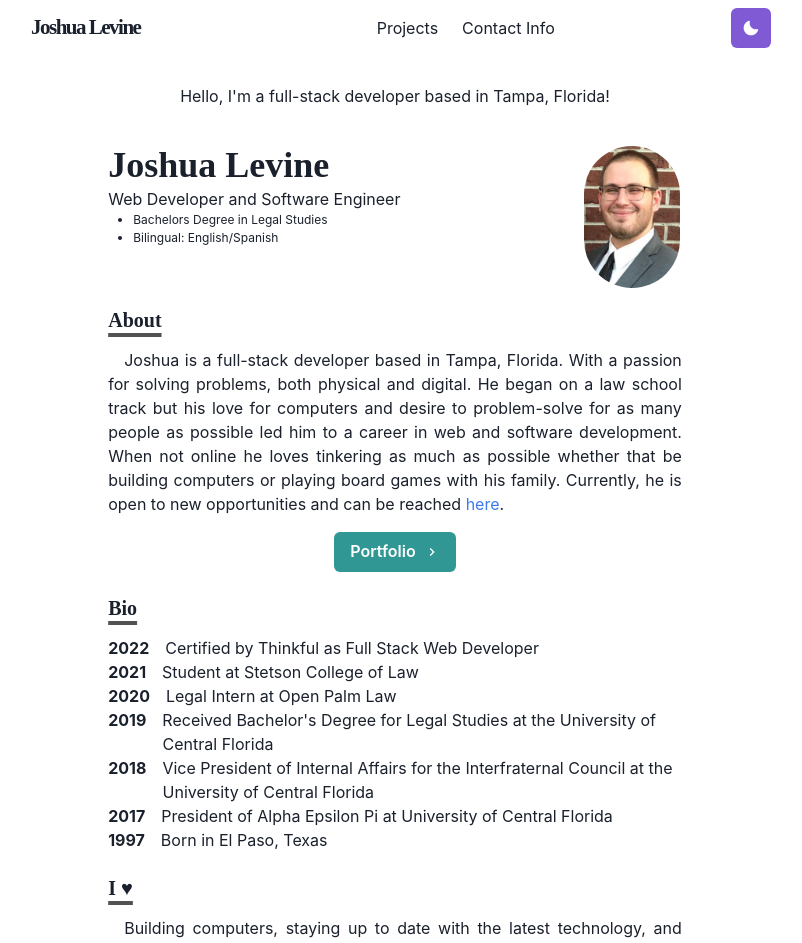
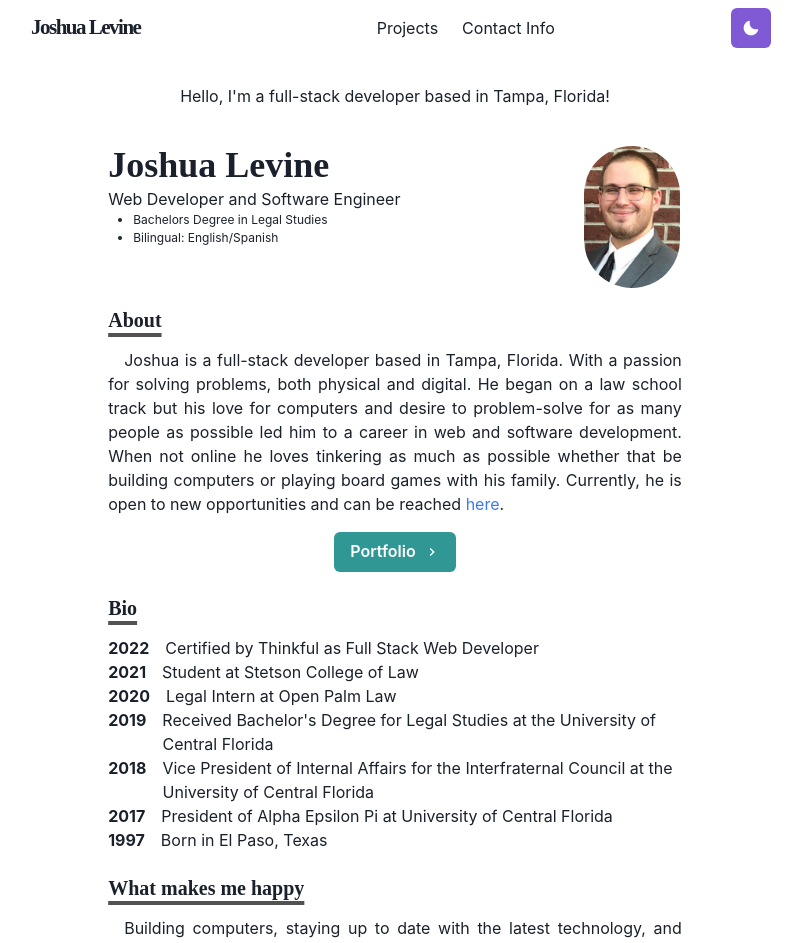
Before and after one commit to JoshJAL/updated-portfolio, a Next.js app: page / in a window 1280 px wide. Shown: the top 943 px of the page, without its empty margins (245-1047 px from the left). Built offline with nearby package versions, Linux system fonts and the light colour scheme.

Commit message:
changed a title

```diff
--- a/pages/index.js
+++ b/pages/index.js
@@ -121,7 +121,7 @@ const Page = () => {
         </Section>
         <Section>
           <Heading as="h3" variant="section-title">
-            I ♥
+            What makes me happy
           </Heading>
           <Paragraph>
             Building computers, staying up to date with the latest technology,
```
